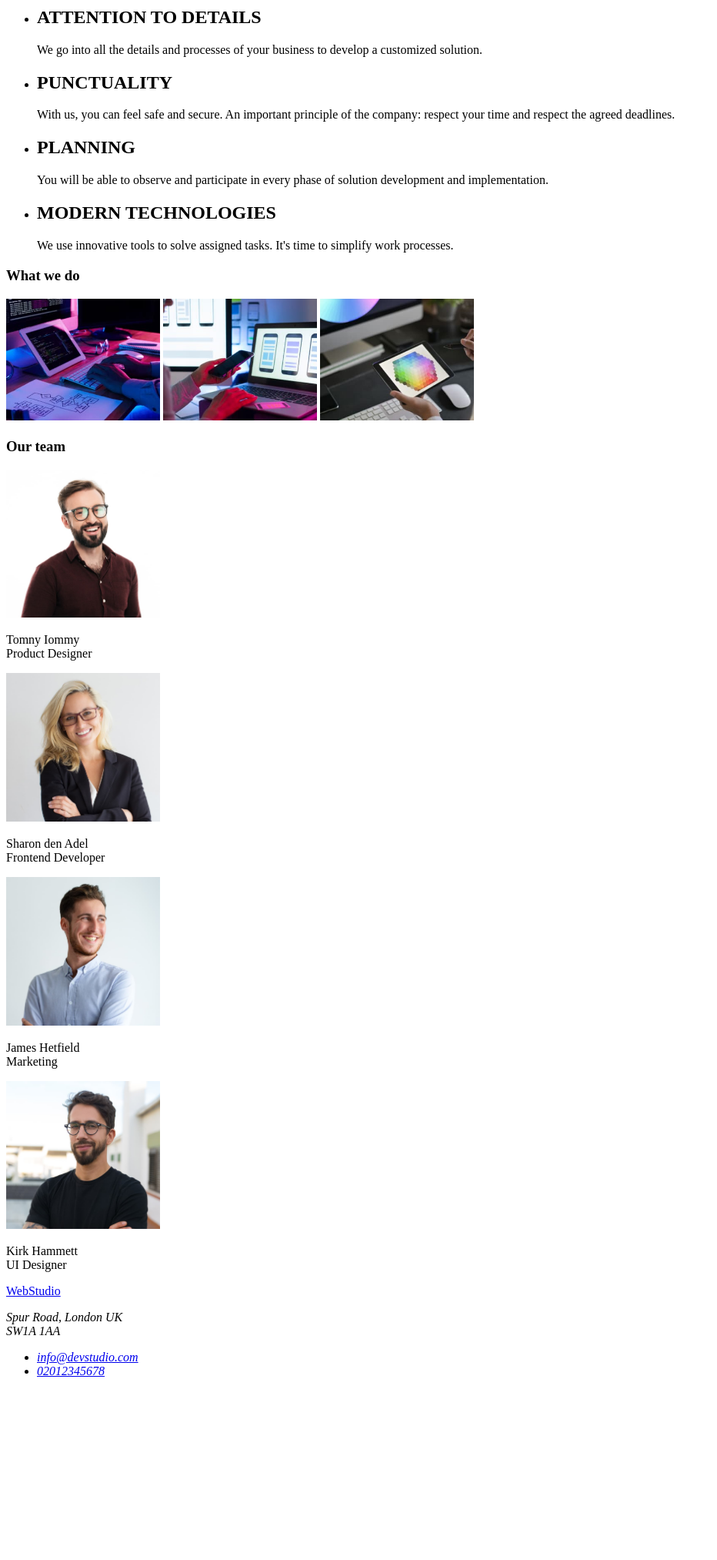
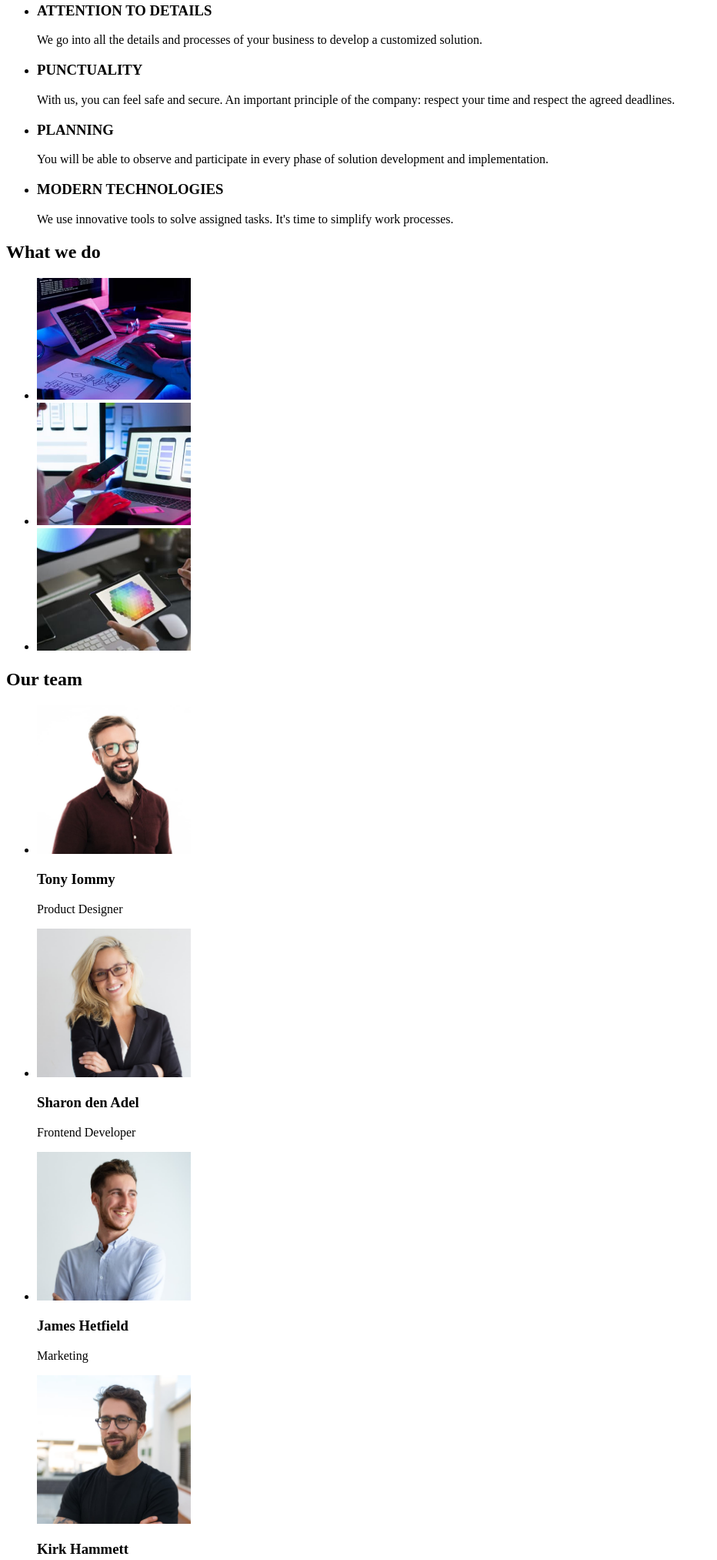
Before and after one commit to Dmitriy4455/goit-markup-hw-01, a plain HTML site: page index.html in a window 1280 px wide. Shown: the part 280-2306 px from the top of the page at 77% size, without its empty margins (0-932 px from the left). Before the commit the page ends 2086 px from the top, so only its background shows below. Drawn offline with Linux system fonts and the light colour scheme.

Commit message:
Update index.html

```diff
--- a/index.html
+++ b/index.html
@@ -10,7 +10,7 @@
     <header>
     <nav>
         <a href="/">
-            <img src="./images/webstudio.svg" alt="company logotype">
+            Webstudio
         </a>
 
         <ul>
@@ -33,51 +33,68 @@
             <button type="button">Request our service</button>
         </section>
         <ul>
+            <h2></h2>
             <li>
-                <h2>ATTENTION TO DETAILS</h2>
+                <h3>ATTENTION TO DETAILS</h3>
                 <p>We go into all the details and processes of your business to develop a customized solution.</p>
             </li>
             <li>
-                <h2>PUNCTUALITY</h2>
+                <h3>PUNCTUALITY</h3>
                 <p>With us, you can feel safe and secure. An important principle of the company: respect your time and respect the agreed
                 deadlines.</p>
             </li>
             <li>
-                <h2>PLANNING</h2>
+                <h3>PLANNING</h3>
                 <p>You will be able to observe and participate in every phase of solution development and implementation.</p>
             </li>
             <li>
-               <h2>MODERN TECHNOLOGIES</h2>
+               <h3>MODERN TECHNOLOGIES</h3>
                <p>We use innovative tools to solve assigned tasks. It's time to simplify work processes.</p>
             </li>
         </ul>
         <section>
-         <h3>What we do</h3>
+         <h2>What we do</h2>
+         <ul>
+            <li>
                 <img src="./images/1.img.jpg" alt="1"
                 width="200"/>
+            </li>
+            <li>
                 <img src="./images/2.img.jpg" alt="2"
                 width="200"/>
+            </li>
+            <li>
                 <img src="./images/3.img.jpg" alt="3"
                 width="200"/>
+            </li>
+        </ul>
         </section>
         <section>
-            <h3>Our team</h3>
-            <img src="./images/Tony.jpg" alt="Tomny Iommy"
+            <h2>Our team</h2>
+            <ul>
+                <li>
+                <img src="./images/Tony.jpg" alt="Tony Iommy"
                 width="200"/>
-            <p>Tomny Iommy <br />
-            Product Designer </p>
+            <h3>Tony Iommy</h3>
+            <p>Product Designer</p>
+                </li>
+                <li>
                 <img src="./images/Sharon.jpg" alt="Sharon den Adel"
                 width="200"/>
-            <p>Sharon den Adel <br />
-            Frontend Developer</p>
+            <h3>Sharon den Adel</h3>
+            <p>Frontend Developer</p>
+            </li>
+            <li>
                 <img src="./images/James.jpg" alt="James Hetfield"
                 width="200"/>
-            <p>James Hetfield <br />
-            Marketing</p>
+            <h3>James Hetfield</h3>
+            <p>Marketing</p>
+            </li>
                <img src="./images/Kirk.jpg" alt="Kirk Hammett"
                width="200"/>
-            <p>Kirk Hammett <br />
-            UI Designer</p>
+            <h3>Kirk Hammett</h3>
+            <p>UI Designer</p>
+            </ul>
         </section>
     </main>
     <footer>
@@ -87,7 +104,7 @@
             SW1A 1AA</p>
             <ul>
                 <li>
-                    <a href="mail:info@devstudio.com">info@devstudio.com</a>
+                    <a href="mail:info@webstudio.com">info@devstudio.com</a>
                 </li>
                 <li>
                     <a href="tel:+4402012345678">02012345678</a>
```
Lines whose indentation alone changed are shown as unchanged.
